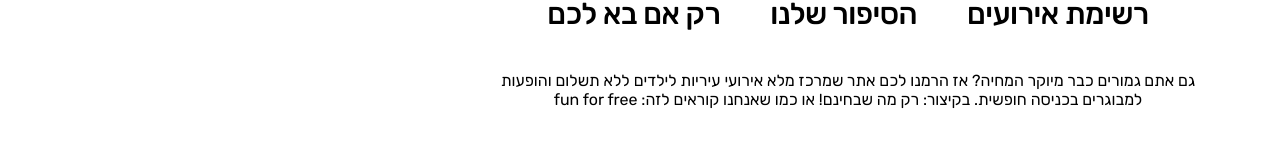
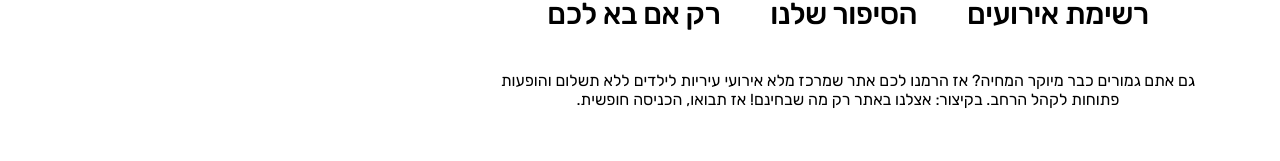
Before and after one commit to urigross/angular-events-market, an Angular app: page / in a window 1280 px wide. Shown: the part 163-324 px from the top of the page. Built offline with nearby package versions, Linux system fonts and the light colour scheme; no server answers.

Commit message:
Changed opening text

```diff
--- a/src/app/components/header-components/header-opening/header-opening.component.html
+++ b/src/app/components/header-components/header-opening/header-opening.component.html
@@ -1,8 +1,9 @@
 <div *ngIf="isMobileMode; else elseBlock" class="header-opening-container" dir="rtl">
-    <p>גם אתם גמורים כבר מיוקר המחיה? אז הרמנו לכם אתר שמרכז מלא אירועי עיריות לילדים ללא תשלום, והופעות למבוגרים בכניסה חופשית. בקיצור, כל מה שתראו פה - בחינם!</p>
+    <!-- mobile -->
+    <p>גם אתם גמורים כבר מיוקר המחיה? אז הרמנו לכם אתר שמרכז מלא אירועי עיריות לילדים ללא תשלום, והופעות פתוחות לקהל הרחב. בקיצור, אצלנו באתר רק מה שבחינם!</p>
 </div>
 <ng-template #elseBlock dir="rtl">
     <div class="header-opening-container">
-        <p>גם אתם גמורים כבר מיוקר המחיה? אז הרמנו לכם אתר שמרכז מלא אירועי עיריות לילדים ללא תשלום והופעות למבוגרים בכניסה חופשית. בקיצור: רק מה שבחינם! או כמו שאנחנו קוראים לזה: fun for free</p>
+        <p>גם אתם גמורים כבר מיוקר המחיה? אז הרמנו לכם אתר שמרכז מלא אירועי עיריות לילדים ללא תשלום והופעות פתוחות לקהל הרחב. בקיצור: אצלנו באתר רק מה שבחינם! אז תבואו, הכניסה חופשית.</p>
     </div>
 </ng-template>
```
